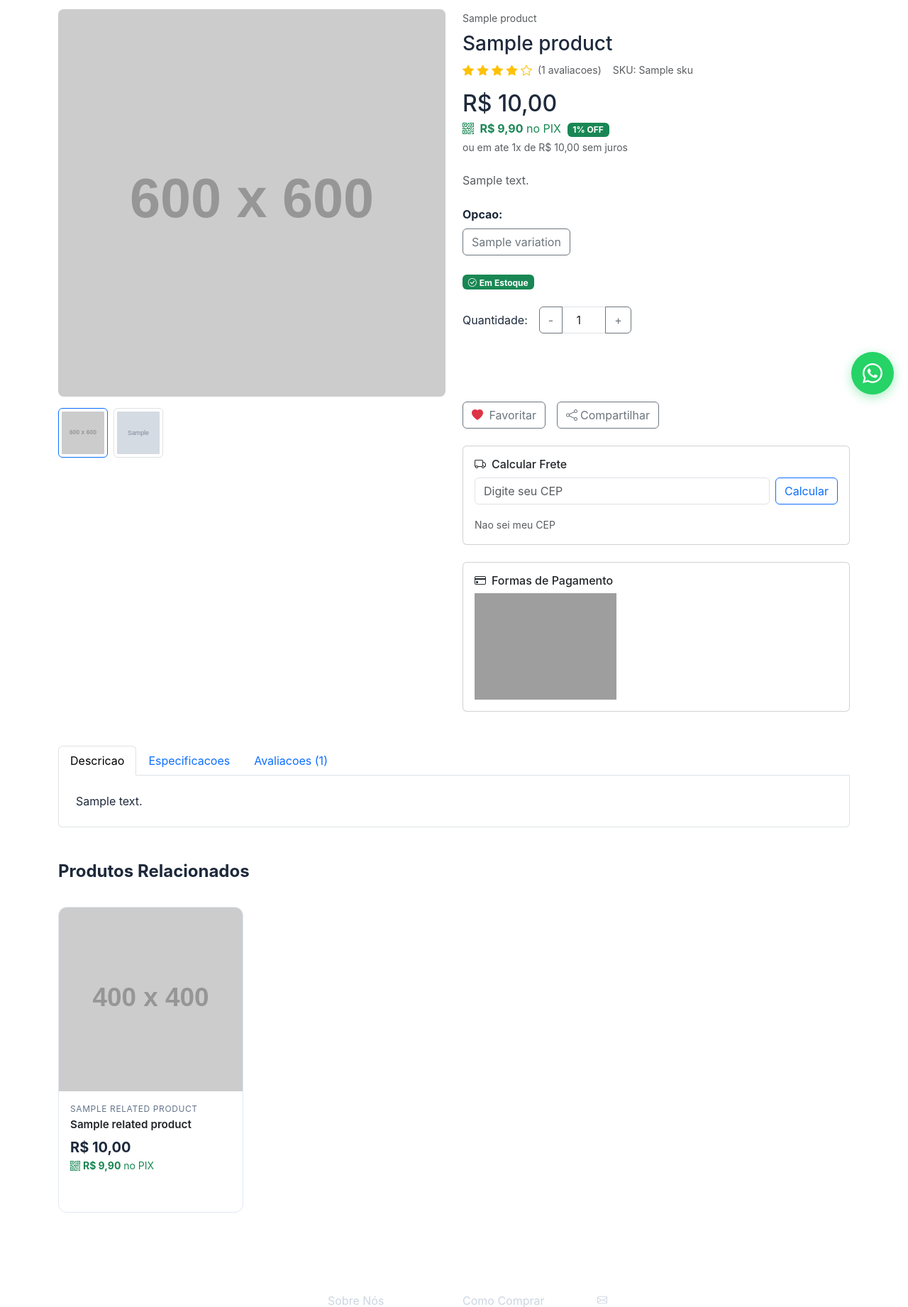
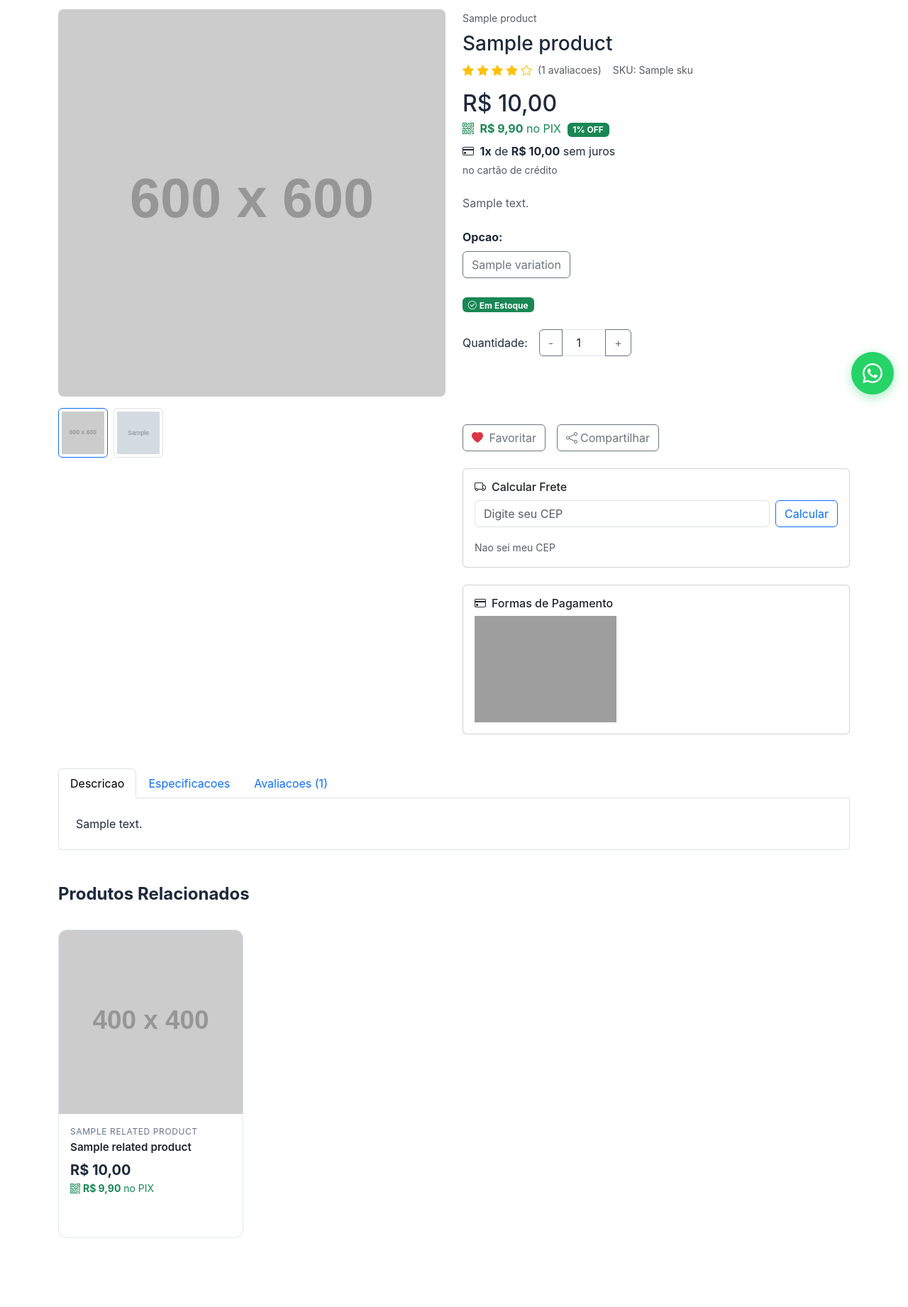
Before and after one commit to princebsb/gpsimports, a CodeIgniter 4 app: the page made by app/Views/front/products/show.php in a window 1280 px wide. Shown: the part 224-2066 px from the top of the page at 71% size. Run offline with PHP 8.4 and a stand-in for CodeIgniter, Linux system fonts and the light colour scheme; the template is opened without the code that fills it: most values are stand-ins (such as "Sample title", 1, 10 or a date in 2020); grey boxes marked "Sample" are stand-in pictures; grey boxes labelled with a size stand in for pictures from a placeholder-image service; data that the repository does not hold is empty; some libraries are stand-ins or nearby versions; grey boxes are pictures that could not be loaded.

Commit message:
Melhora exibicao de precos na pagina do produto e card
- Destaca parcelas do cartao com icone
- Adiciona texto "no cartao de credito" na pagina do produto
- Melhora formatacao visual dos precos

Co-Authored-By: Claude Opus 4.5 <noreply@anthropic.com>

```diff
--- a/app/Views/front/partials/product-card.php
+++ b/app/Views/front/partials/product-card.php
@@ -81,14 +81,15 @@
             $pixDiscount = (float) (setting('pix_discount') ?? 5);
             $pixPrice = $currentPrice * (1 - $pixDiscount / 100);
             ?>
-            <div class="pix-price text-success small">
+            <div class="pix-price text-success small mb-1">
                 <i class="bi bi-qr-code"></i>
                 <strong>R$ <?= number_format($pixPrice, 2, ',', '.') ?></strong> no PIX
             </div>
-            <div class="installments">
+            <div class="installments small">
                 <?php $installments = max(1, min(12, floor($currentPrice / 10))); ?>
                 <?php if ($installments > 1): ?>
-                    ou <?= $installments ?>x de R$ <?= number_format($currentPrice / $installments, 2, ',', '.') ?>
+                    <i class="bi bi-credit-card"></i>
+                    <?= $installments ?>x de R$ <?= number_format($currentPrice / $installments, 2, ',', '.') ?>
                 <?php endif; ?>
             </div>
         <?php endif; ?>
--- a/app/Views/front/products/show.php
+++ b/app/Views/front/products/show.php
@@ -129,14 +129,18 @@
                         </div>
                     <?php endif; ?>
                     <div class="h2 text-primary mb-1">R$ <?= number_format($currentPrice, 2, ',', '.') ?></div>
-                    <div class="text-success mb-1">
+                    <div class="text-success mb-2">
                         <i class="bi bi-qr-code me-1"></i>
                         <strong>R$ <?= number_format($pixPrice, 2, ',', '.') ?></strong> no PIX
                         <span class="badge bg-success ms-1"><?= $pixDiscount ?>% OFF</span>
                     </div>
+                    <div class="text-primary mb-1">
+                        <i class="bi bi-credit-card me-1"></i>
+                        <?php $installments = max(1, min(12, floor($currentPrice / 10))); ?>
+                        <strong><?= $installments ?>x</strong> de <strong>R$ <?= number_format($currentPrice / $installments, 2, ',', '.') ?></strong> sem juros
+                    </div>
                     <div class="text-muted small">
-                        <?php $installments = max(1, min(12, floor($currentPrice / 10))); ?>
-                        ou em ate <?= $installments ?>x de R$ <?= number_format($currentPrice / $installments, 2, ',', '.') ?> sem juros
+                        no cartão de crédito
                     </div>
                 <?php else: ?>
                     <div class="h2 text-warning mb-1">Consulte</div>
```
